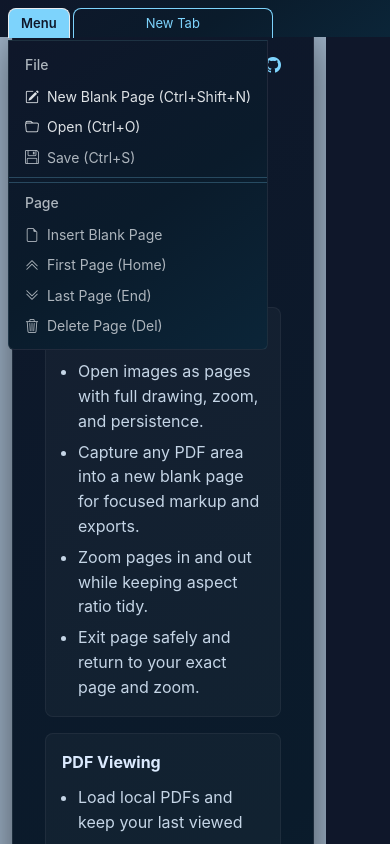
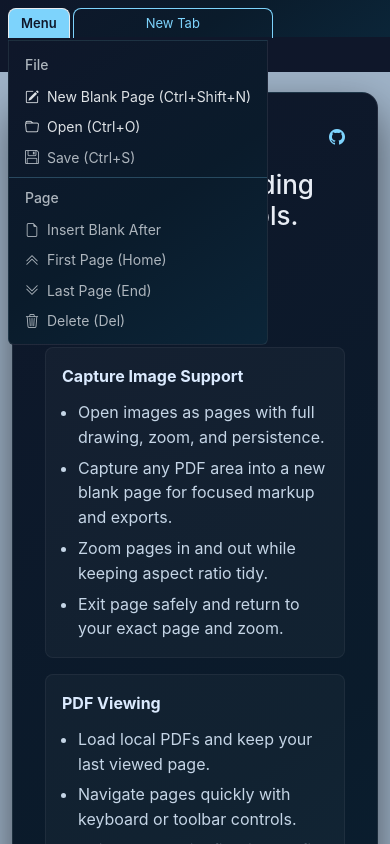
Before and after one commit to emre-ayhan/simple_pdf_reader, a Vue app: page / in a window 390 px wide. Both pictures are taken after a click on the button "Menu". Built offline with nearby package versions, Linux system fonts and the light colour scheme.

Commit message:
modified:   src/components/NavTabs.vue 	modified:   src/components/PdfReader.vue 	modified:   src/scss/PdfReader.scss

```diff
--- a/src/components/NavTabs.vue
+++ b/src/components/NavTabs.vue
@@ -83,12 +83,11 @@ onBeforeUnmount(() => {
                         </a>
                     </li>
                     <li><hr class="text-primary my-1"></li>
-                    <li><hr class="text-primary my-1"></li>
                     <li><h6 class="dropdown-header">Page</h6></li>
                     <li>
                         <a class="dropdown-item small" :class="{ disabled: activeTab.emptyState }" href="#" @click.prevent="emit('page-blank')">
                             <i class="bi bi-file-earmark me-1"></i>
-                            Insert Blank Page
+                            Insert Blank After
                         </a>
                     </li>
                     <li>
@@ -106,7 +105,7 @@ onBeforeUnmount(() => {
                     <li>
                         <a class="dropdown-item small" :class="{ disabled: activeTab.emptyState, 'text-danger': !activeTab.emptyState }" href="#" @click.prevent="emit('page-delete')">
                             <i class="bi bi-trash3 me-1"></i>
-                            Delete Page (Del)
+                            Delete (Del)
                         </a>
                     </li>
                 </ul>
--- a/src/components/PdfReader.vue
+++ b/src/components/PdfReader.vue
@@ -538,7 +538,7 @@ defineExpose({
             <nav class="navbar navbar-expand navbar-dark bg-dark fixed-top py-1">
                 <div class="container-fluid">
                     <!-- Toolbar -->
-                    <ul class="navbar-nav mx-auto">
+                    <ul class="navbar-nav mx-auto flex-wrap justify-content-center">
                         <!-- Drawing -->
                         <template v-if="isDrawing || isTextMode">
                             <li class="nav-item" v-for="(strokeStyle, index) in initialStrokeStyles">
@@ -661,7 +661,7 @@ defineExpose({
                                 <i class="bi bi-chevron-down"></i>
                             </a>
                         </li>
-                        <li class="nav-item d-none d-lg-block">
+                        <li class="nav-item">
                             <div class="input-group">
                                 <input type="text" class="form-control-plaintext" :value="pageNum" @input="handlePageNumberInput" />
                                 <div class="input-group-text bg-transparent border-0 text-secondary p-0 pe-1">/ {{ pageCount }}</div>
--- a/src/scss/PdfReader.scss
+++ b/src/scss/PdfReader.scss
@@ -340,39 +340,3 @@ select.form-control-plaintext {
         color: $dark;
     }
 }
-
-@media (max-width: 992px) {
-    .navbar {
-        background: $dark-bg-gradient-reverse !important;
-        top: 0 !important;
-        width: 64px !important;
-        height: 100vh !important;
-        left: auto !important;
-
-        ul {
-            flex-direction: column !important;
-
-            .vr {
-                width: 100% !important;
-                margin: 1rem 0 !important;
-                min-height: 1px !important;
-            }
-
-            .btn-group {
-                flex-direction: column !important;
-            }
-
-            .dropdown-menu {
-                left: auto !important;
-                right: 0 !important;
-            }
-        }
-    }
-
-    .pdf-reader {
-        margin-top: 0;
-        margin-right: 64px;
-        width: calc(100vw - 64px);
-        height: 100vh;
-    }
-}
```
